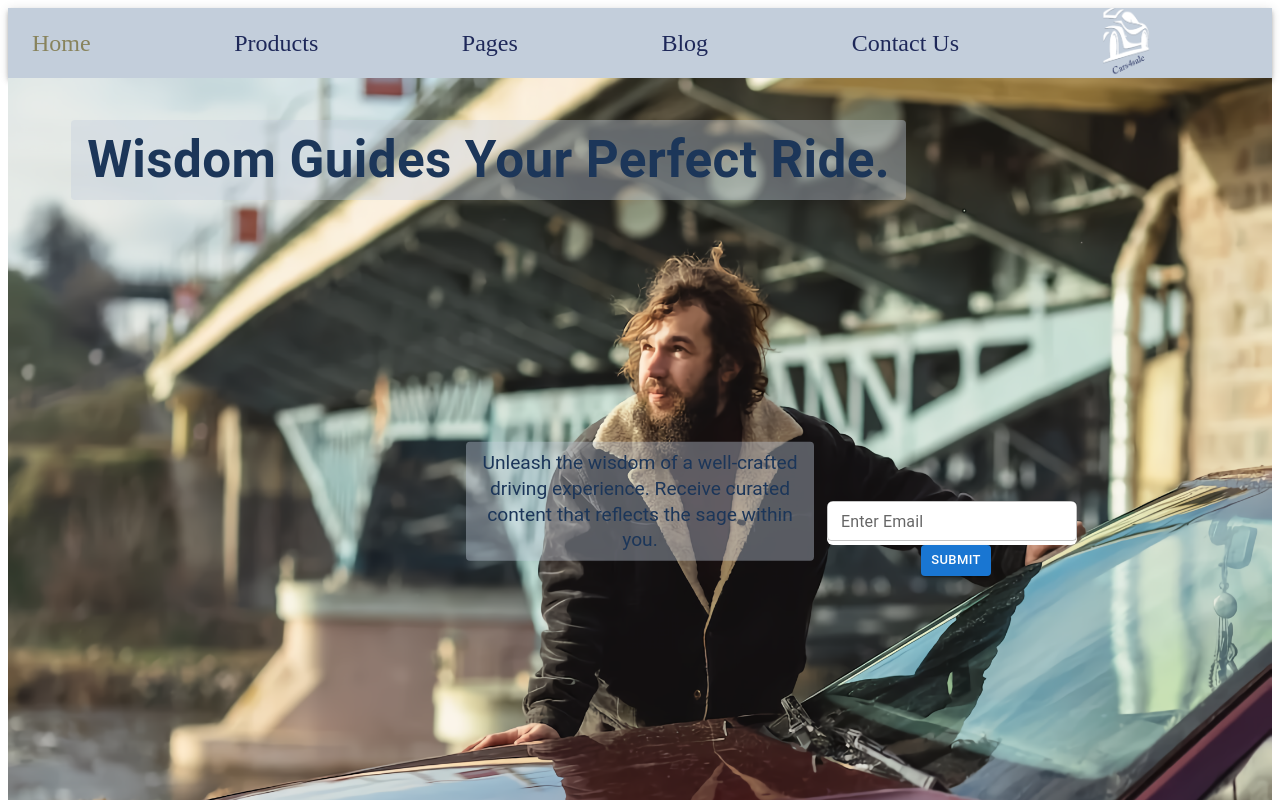
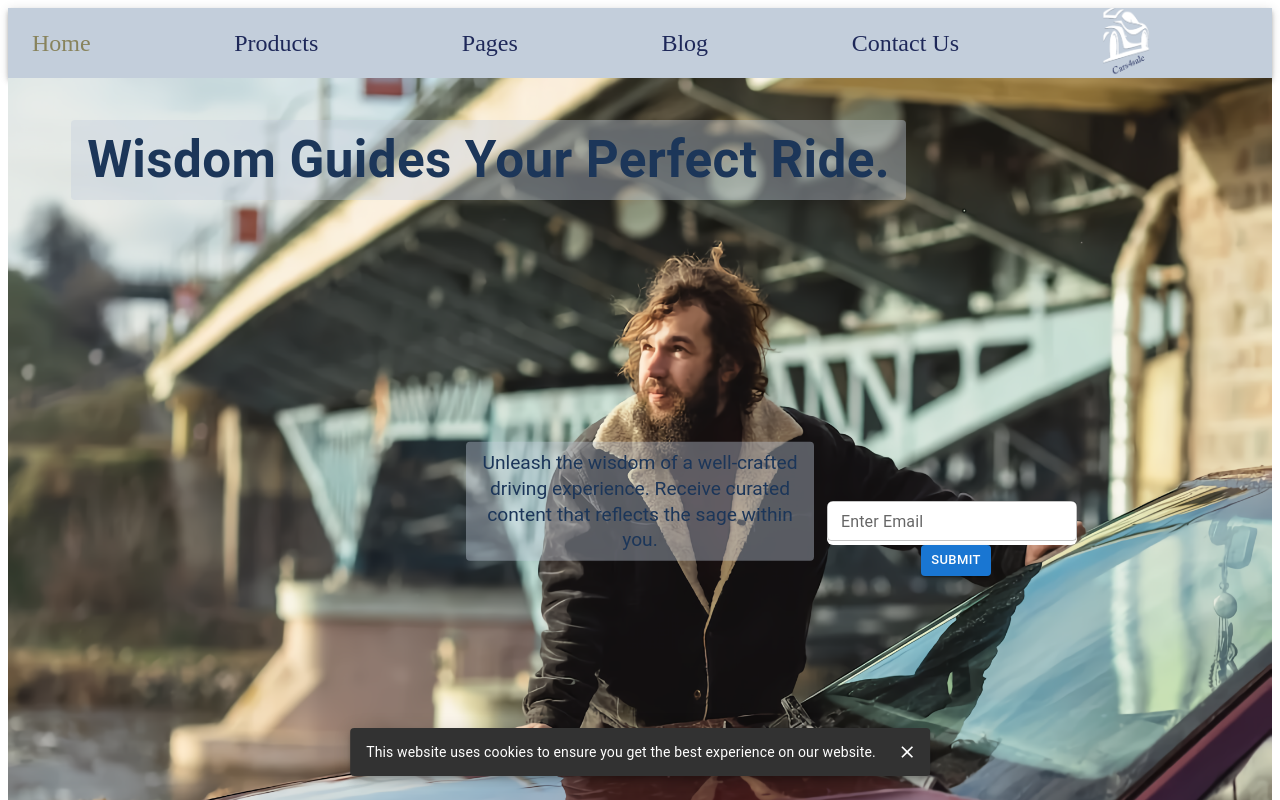
Before and after one commit to bk275/IS218Fall2023FinalProject, a Next.js app in the folder car-website/: page / in a window 1280 px wide. Shown: the top 800 px of the page. Built offline with nearby package versions, Linux system fonts and the light colour scheme.

Commit message:
Added consent policy

```diff
--- /dev/null
+++ b/car-website/components/CookieConsent.js
@@ -0,0 +1,43 @@
+// components/CookieConsent.js
+import React, { useState, useEffect } from 'react';
+import Snackbar from '@mui/material/Snackbar';
+import IconButton from '@mui/material/IconButton';
+import CloseIcon from '@mui/icons-material/Close';
+
+const CookieConsent = () => {
+  const [open, setOpen] = useState(true);
+
+  const handleClose = () => {
+    setOpen(false);
+    localStorage.setItem('cookieConsent', 'true');
+  };
+
+  useEffect(() => {
+    const hasConsent = localStorage.getItem('cookieConsent');
+    if (hasConsent) {
+      setOpen(false);
+    }
+  }, []);
+
+  return (
+    <Snackbar
+      anchorOrigin={{
+        vertical: 'bottom',
+        horizontal: 'center',
+      }}
+      open={open}
+      autoHideDuration={6000}
+      onClose={handleClose}
+      message="This website uses cookies to ensure you get the best experience on our website."
+      action={
+        <React.Fragment>
+          <IconButton size="small" aria-label="close" color="inherit" onClick={handleClose}>
+            <CloseIcon fontSize="small" />
+          </IconButton>
+        </React.Fragment>
+      }
+    />
+  );
+};
+
+export default CookieConsent;
--- a/car-website/pages/index.js
+++ b/car-website/pages/index.js
@@ -1,12 +1,14 @@
 // pages/index.js
 import React from 'react';
 import Navbar from '../components/Navbar';
+import CookieConsent from '../components/CookieConsent';
 
 const Home = () => {
   return (
     <div>
       <Navbar />
       {/* Add more content as needed */}
+      <CookieConsent />
     </div>
   );
 };
```
